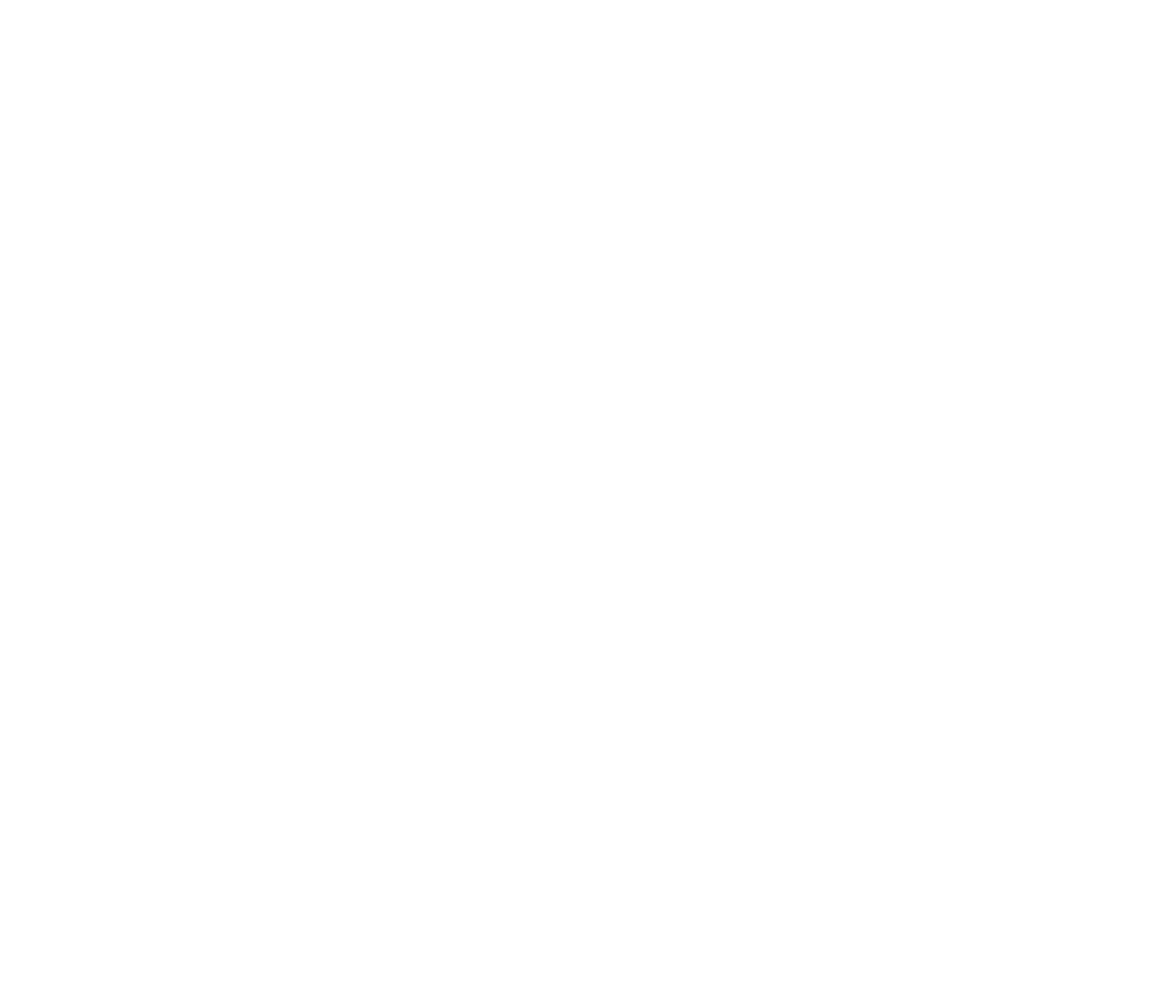
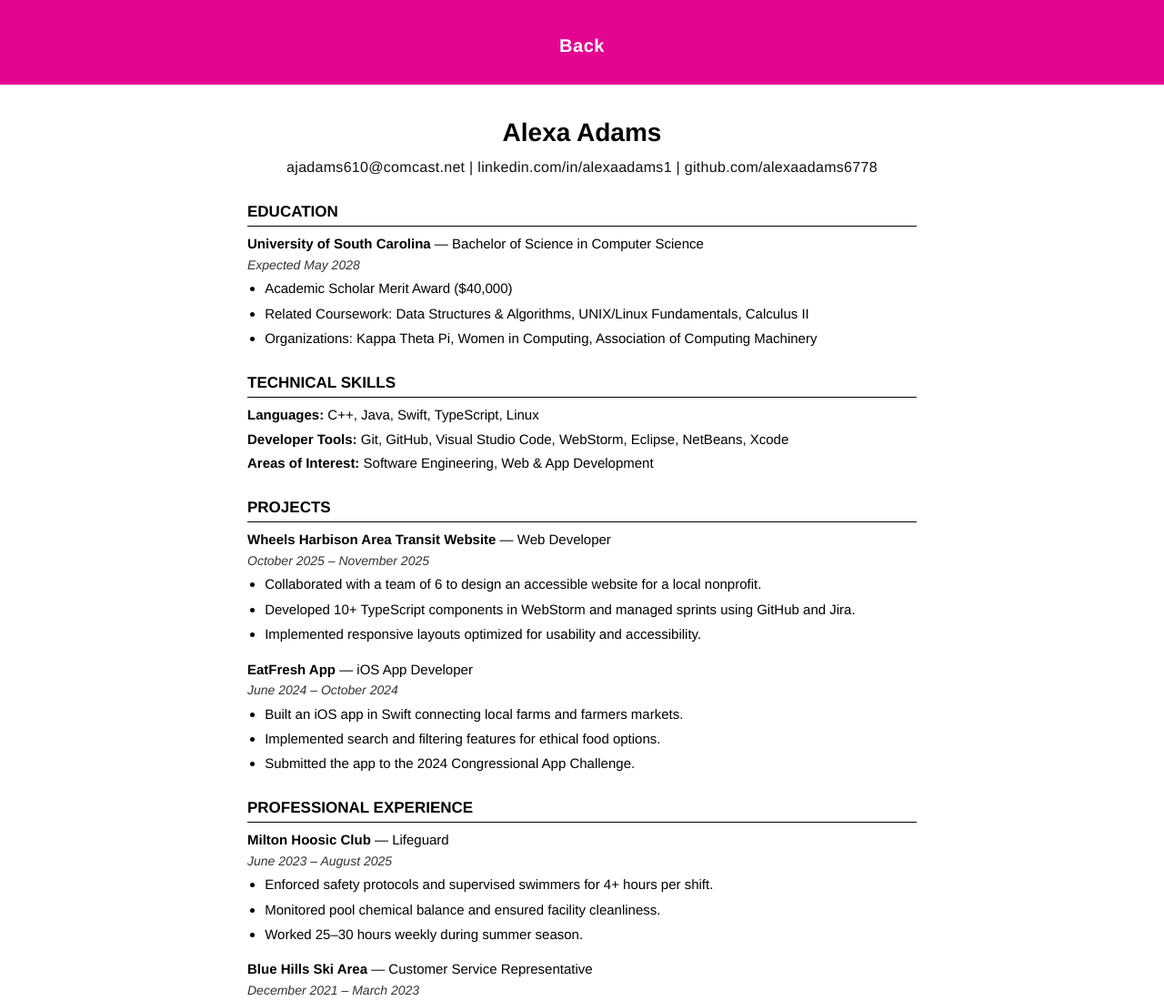
Before and after one commit to alexaadams6778/alexaadams6778.github.io, a plain HTML site: page resume.html in a window 1280 px wide. Shown: the top 1100 px of the page at 91% size. Before the commit the page ends 800 px from the top, so only its background shows below. Drawn offline with Linux system fonts and the light colour scheme.

Commit message:
Added resume html and pdf

```diff
--- /dev/null
+++ b/resume-styles.css
@@ -0,0 +1,107 @@
+* {
+    box-sizing: border-box;
+    margin: 0;
+    padding: 0;
+}
+
+body {
+    font-family: "Helvetica Neue", Helvetica, Arial, sans-serif;
+    color: #000;
+    background-color: #fff;
+    line-height: 1.5;
+    font-size: 15px;
+}
+
+.site-header {
+    background: #E30590;
+    color: #fff;
+    text-align: center;
+    padding: 1.5rem 1rem;
+}
+
+.site-header .home-link {
+    color: #fff;
+    text-decoration: none;
+    font-size: 20px;
+    font-weight: 600;
+    letter-spacing: 0.5px;
+}
+
+.site-header .home-link:hover {
+    text-decoration: underline;
+}
+
+.resume {
+    max-width: 800px;
+    margin: 0 auto;
+    padding: 2rem;
+}
+
+.resume-header {
+    text-align: center;
+    margin-bottom: 1.5rem;
+}
+
+.resume-header h1 {
+    font-size: 28px;
+    font-weight: 600;
+    margin-bottom: 0.3rem;
+    text-align: center;
+}
+
+.resume-header .contact {
+    font-size: 16px;
+    font-weight: 500;
+    color: #111;
+    text-align: center;
+    letter-spacing: 0.3px;
+    margin-top: 0.2rem;
+}
+
+h2 {
+    font-size: 17px;
+    font-weight: 600;
+    text-transform: uppercase;
+    border-bottom: 1px solid #000;
+    margin-top: 1.5rem;
+    margin-bottom: 0.5rem;
+    padding-bottom: 0.2rem;
+}
+
+.entry {
+    margin-bottom: 1rem;
+}
+
+p {
+    margin: 0.25rem 0;
+}
+
+ul {
+    margin-left: 1.2rem;
+    list-style-type: disc;
+}
+
+ul li {
+    margin-bottom: 0.3rem;
+}
+
+strong {
+    font-weight: 600;
+}
+
+em {
+    font-style: italic;
+    color: #333;
+    font-size: 14px;
+}
+
+.home-link {
+    color: #fff;
+    text-decoration: none;
+    font-size: 22px;
+    font-weight: 600;
+}
+
+.home-link:hover {
+    text-decoration: underline;
+}
--- a/resume.html
+++ b/resume.html
@@ -2,9 +2,124 @@
 <html lang="en">
 <head>
     <meta charset="UTF-8">
-    <title>Title</title>
+    <meta name="viewport" content="width=device-width, initial-scale=1.0" />
+    <title>Resume - Alexa Adams</title>
+    <link rel="stylesheet" href="resume-styles.css" />
 </head>
+
 <body>
+<header class="site-header" role="banner">
+    <h1><a href="index.html" class="home-link">Back</a></h1>
+</header>
 
+<!-- Used AI to help me get started then did several rounds of my own editing -->
+<main class="resume" role="main" aria-labelledby="resume-title">
+
+    <header class="resume-header" aria-labelledby="resume-title">
+        <h1 id="resume-title">Alexa Adams</h1>
+        <p class="contact">ajadams610@comcast.net | linkedin.com/in/alexaadams1 | github.com/alexaadams6778</p>
+    </header>
+
+    <section>
+        <h2>Education</h2>
+        <p><strong>University of South Carolina</strong> — Bachelor of Science in Computer Science<br>
+            <em>Expected May 2028</em></p>
+        <ul>
+            <li>Academic Scholar Merit Award ($40,000)</li>
+            <li>Related Coursework: Data Structures & Algorithms, UNIX/Linux Fundamentals, Calculus II</li>
+            <li>Organizations: Kappa Theta Pi, Women in Computing, Association of Computing Machinery</li>
+        </ul>
+    </section>
+
+    <section>
+        <h2>Technical Skills</h2>
+        <p><strong>Languages:</strong> C++, Java, Swift, TypeScript, Linux</p>
+        <p><strong>Developer Tools:</strong> Git, GitHub, Visual Studio Code, WebStorm, Eclipse, NetBeans, Xcode</p>
+        <p><strong>Areas of Interest:</strong> Software Engineering, Web & App Development</p>
+    </section>
+
+    <section>
+        <h2>Projects</h2>
+
+        <div class="entry">
+            <p><strong>Wheels Harbison Area Transit Website</strong> — Web Developer<br>
+                <em>October 2025 – November 2025</em></p>
+            <ul>
+                <li>Collaborated with a team of 6 to design an accessible website for a local nonprofit.</li>
+                <li>Developed 10+ TypeScript components in WebStorm and managed sprints using GitHub and Jira.</li>
+                <li>Implemented responsive layouts optimized for usability and accessibility.</li>
+            </ul>
+        </div>
+
+        <div class="entry">
+            <p><strong>EatFresh App</strong> — iOS App Developer<br>
+                <em>June 2024 – October 2024</em></p>
+            <ul>
+                <li>Built an iOS app in Swift connecting local farms and farmers markets.</li>
+                <li>Implemented search and filtering features for ethical food options.</li>
+                <li>Submitted the app to the 2024 Congressional App Challenge.</li>
+            </ul>
+        </div>
+    </section>
+
+    <section>
+        <h2>Professional Experience</h2>
+
+        <div class="entry">
+            <p><strong>Milton Hoosic Club</strong> — Lifeguard<br>
+                <em>June 2023 – August 2025</em></p>
+            <ul>
+                <li>Enforced safety protocols and supervised swimmers for 4+ hours per shift.</li>
+                <li>Monitored pool chemical balance and ensured facility cleanliness.</li>
+                <li>Worked 25–30 hours weekly during summer season.</li>
+            </ul>
+        </div>
+
+        <div class="entry">
+            <p><strong>Blue Hills Ski Area</strong> — Customer Service Representative<br>
+                <em>December 2021 – March 2023</em></p>
+            <ul>
+                <li>Handled ticket sales and customer inquiries with professionalism and efficiency.</li>
+                <li>Maintained and organized rental equipment for 100+ visitors daily.</li>
+                <li>Strengthened communication and problem-solving skills in a fast-paced environment.</li>
+            </ul>
+        </div>
+    </section>
+
+    <section>
+        <h2>Leadership & Involvement</h2>
+
+        <div class="entry">
+            <p><strong>Member, Kappa Theta Pi</strong><br>
+                <em>September 2025 – Present</em></p>
+            <ul>
+                <li>Built accessible websites for nonprofits and presented results at an annual symposium.</li>
+                <li>Attended workshops on project management, UX design, and backend development.</li>
+                <li>Represented organization at regional conferences with industry professionals.</li>
+            </ul>
+        </div>
+
+        <div class="entry">
+            <p><strong>Vice President, Thayer Academy Women in STEM (WiSTEM)</strong><br>
+                <em>September 2022 – June 2025</em></p>
+            <ul>
+                <li>Organized 6+ annual events on AI, SpaceX, and emerging technologies.</li>
+                <li>Developed mentorship programs connecting students with alumni in STEM.</li>
+                <li>Increased club membership by 200%, from ~20 to 60+ members.</li>
+            </ul>
+        </div>
+
+        <div class="entry">
+            <p><strong>Teaching Assistant, Intro to Programming (C++)</strong><br>
+                <em>December 2024 – May 2025</em></p>
+            <ul>
+                <li>Assisted 16 students with assignments and debugging projects.</li>
+                <li>Provided grading and feedback to strengthen understanding of algorithms and syntax.</li>
+                <li>Led review sessions and helped students debug code efficiently.</li>
+            </ul>
+        </div>
+    </section>
+
+</main>
 </body>
 </html>
```
Also changed, not shown: index.html (+2 -1 lines), styles.css (+10 -0 lines), 3 other files.
